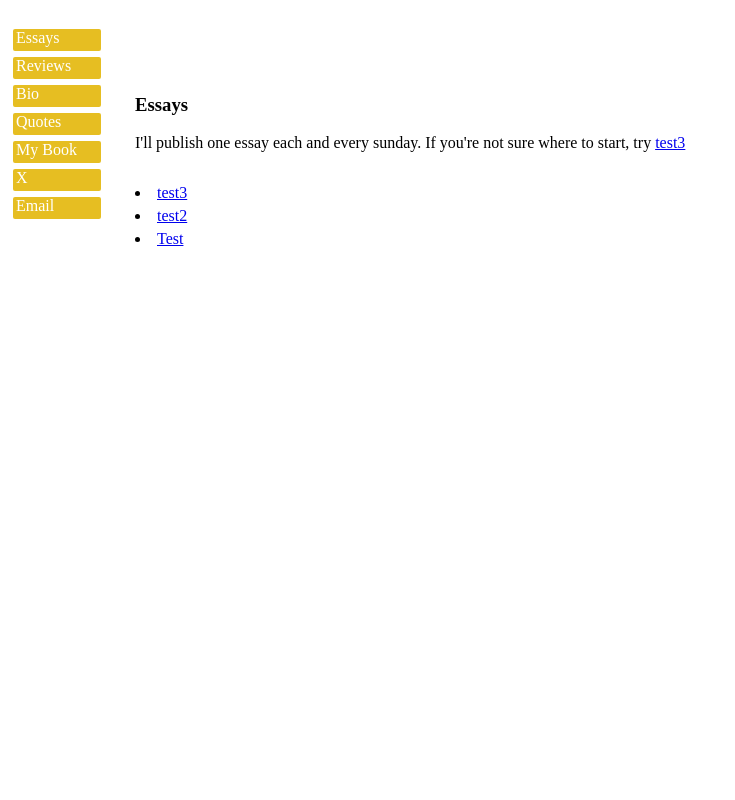
After one commit to LeonardHolter/personal_blog, a Flask app: page /essays in a window 1280 px wide. The commit adds this page. Shown: the whole page, without its empty margins (0-735 px from the left). Run offline with Flask 3, Linux system fonts and the light colour scheme.

Commit message:
made post into essays and worked a bit on the css

```diff
--- a/personal_blog/run.py
+++ b/personal_blog/run.py
@@ -14,7 +14,7 @@ db = SQLAlchemy(app)
 #################################################################################################################
 
 
-class Post(db.Model):
+class Essay(db.Model):
     id = db.Column(db.Integer, primary_key=True)
     title = db.Column(db.String(100), nullable=False)
     date_posted = db.Column(db.DateTime, nullable=False, default=datetime.utcnow)
@@ -30,28 +30,25 @@ class Post(db.Model):
 @app.route("/")
 @app.route("/home")
 def home():
-    posts = Post.query.all()
-    return render_template("home.html", posts = posts)
+    return render_template("home.html")
 
-@app.route("/blog")
-def blog():
-    posts = Post.query.all()
-    return render_template("blog.html", posts = posts)
+@app.route("/essays")
+def essays():
+    essays = Essay.query.all()
+    newest_essay =  Essay.query.order_by(Essay.date_posted.desc()).first()
+    return render_template("essays.html", essays = essays, newest_essay = newest_essay)
 
-
-
-@app.route("/post/<int:post_id>")
-def post(post_id):
-    post = Post.query.get_or_404(post_id)
-    return render_template("post.html", post=post)
-
+@app.route("/essay/<int:essay_id>")
+def essay(essay_id):
+    essay = Essay.query.get_or_404(essay_id)
+    return render_template("essay.html", essay=essay)
 
 @app.route("/create", methods=['GET', 'POST'])
 def create():
     if request.method == 'POST':
         title = request.form['title']
         content = request.form['content']
-        new_post = Post(title=title, content=content)
+        new_post = Essay(title=title, content=content)
         db.session.add(new_post)
         db.session.commit()
         return redirect(url_for('home'))
--- /dev/null
+++ b/personal_blog/static/essays.css
@@ -0,0 +1,30 @@
+.essays-section {
+    position: absolute;
+
+    left: 135px;
+    top: 75px;
+
+    height: 100%;
+}
+
+.essays-section .essays-menu {
+    display: flex;
+    flex-direction: column;
+    align-items: left;
+}
+.essays-section .essays-menu ul {
+    text-decoration: solid;
+    list-style-type: disc;
+
+    display: flex;
+    flex-direction: column;
+    align-items: left;
+
+    padding-left: 0;
+}
+
+.essays-section .essays-menu ul li {
+    align-items: left;
+    list-style-position: inside;
+    margin-bottom: 5px;
+}
--- a/personal_blog/static/layout.css
+++ b/personal_blog/static/layout.css
@@ -8,6 +8,12 @@ nav ul {
 
     display: flex;
     flex-direction: column;
+
+    position: absolute;
+    left: 10px;
+    top: 10px;
+
+    padding-inline-start: 0px;
 }
 
 nav ul a li {
@@ -29,3 +35,7 @@ nav ul a li {
 nav ul a {
     text-decoration: none;
 }
+
+nav ul a li:hover {
+    scale: 1.2;
+}
--- a/personal_blog/templates/blog.html
+++ /dev/null
@@ -1,5 +0,0 @@
-{% for post in posts %}
-
-<a href="{{ url_for('post', post_id = post.id) }}"> {{post.title }}</a>
-
-{% endfor %}
--- /dev/null
+++ b/personal_blog/templates/essay.html
@@ -0,0 +1,6 @@
+{% extends "layout.html" %} {% block content %}
+
+<h1>{{ essay.title}}</h1>
+
+<p>{{essay.content}}</p>
+{% endblock content %}
--- /dev/null
+++ b/personal_blog/templates/essays.html
@@ -0,0 +1,30 @@
+<link
+    rel="stylesheet"
+    type="text/css"
+    href="{{ url_for('static', filename='essays.css') }}"
+/>
+
+{% extends "layout.html" %} {% block content %}
+
+<div class="essays-section">
+    <h3 class="essays-title">Essays</h3>
+    <p>
+        I'll publish one essay each and every sunday. If you're not sure where
+        to start, try
+        <a href="{{url_for('essay', essay_id = newest_essay.id)}}">
+            {{newest_essay.title}}</a
+        >
+    </p>
+    <div class="essays-menu">
+        <ul>
+            {% for essay in essays|reverse %}
+            <li>
+                <a href="{{ url_for('essay', essay_id = essay.id) }}">
+                    {{essay.title }}</a
+                >
+            </li>
+            {% endfor %}
+        </ul>
+    </div>
+</div>
+{% endblock content %}
--- a/personal_blog/templates/layout.html
+++ b/personal_blog/templates/layout.html
@@ -9,19 +9,19 @@
 
     <nav>
         <ul>
-            <a href={{url_for('blog')}}>
-                <li> Blog </li>
+            <a href={{url_for('essays')}}>
+                <li> Essays </li>
             </a>
-            <a href={{url_for('blog')}}>
+            <a href={{url_for('essays')}}>
                 <li> Reviews </li>
             </a>
-            <a href={{url_for('blog')}}>
+            <a href={{url_for('essays')}}>
                 <li> Bio </li>
             </a>
-            <a href={{url_for('blog')}}>
+            <a href={{url_for('essays')}}>
                 <li> Quotes </li>
             </a>
-            <a href={{url_for('blog')}}>
+            <a href={{url_for('essays')}}>
                 <li> My Book </li>
             </a>
             <a href="https://twitter.com/Holter0517">
--- a/personal_blog/templates/post.html
+++ /dev/null
@@ -1,3 +0,0 @@
-<h1>{{ post.title}}</h1>
-
-<p>{{post.content}}</p>
```
Also changed, not shown: personal_blog/instance/site.db.
